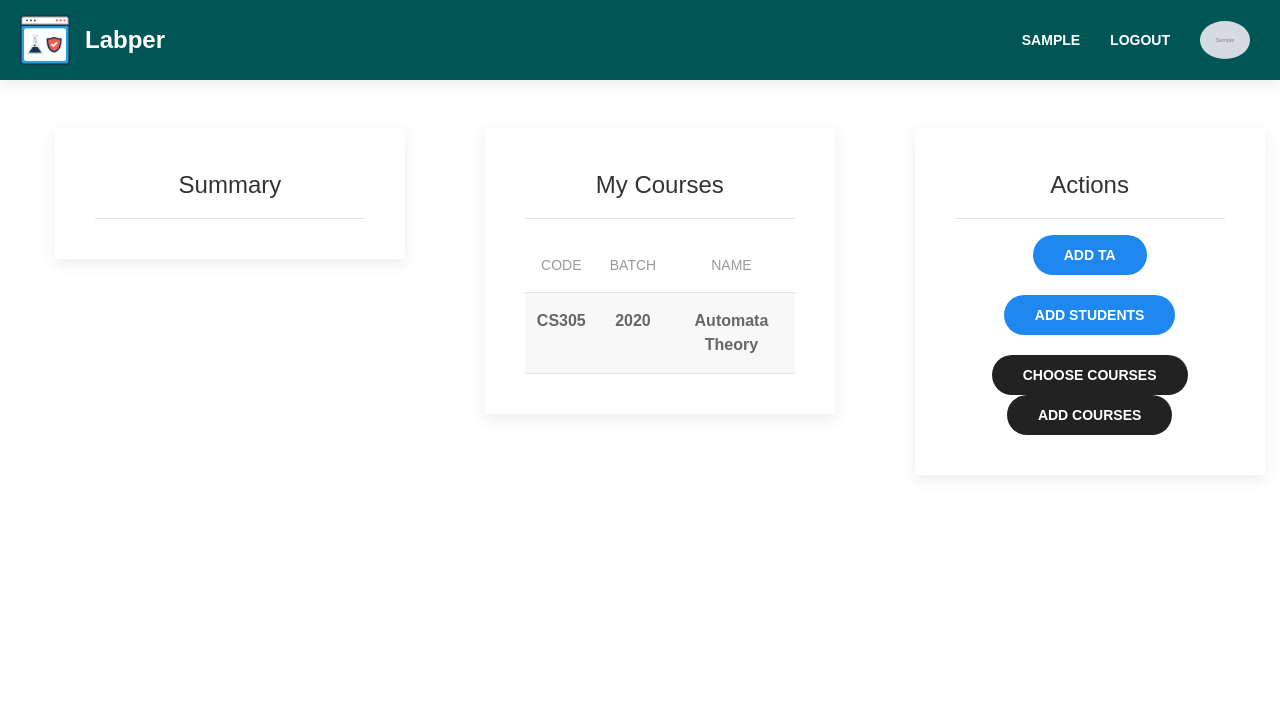
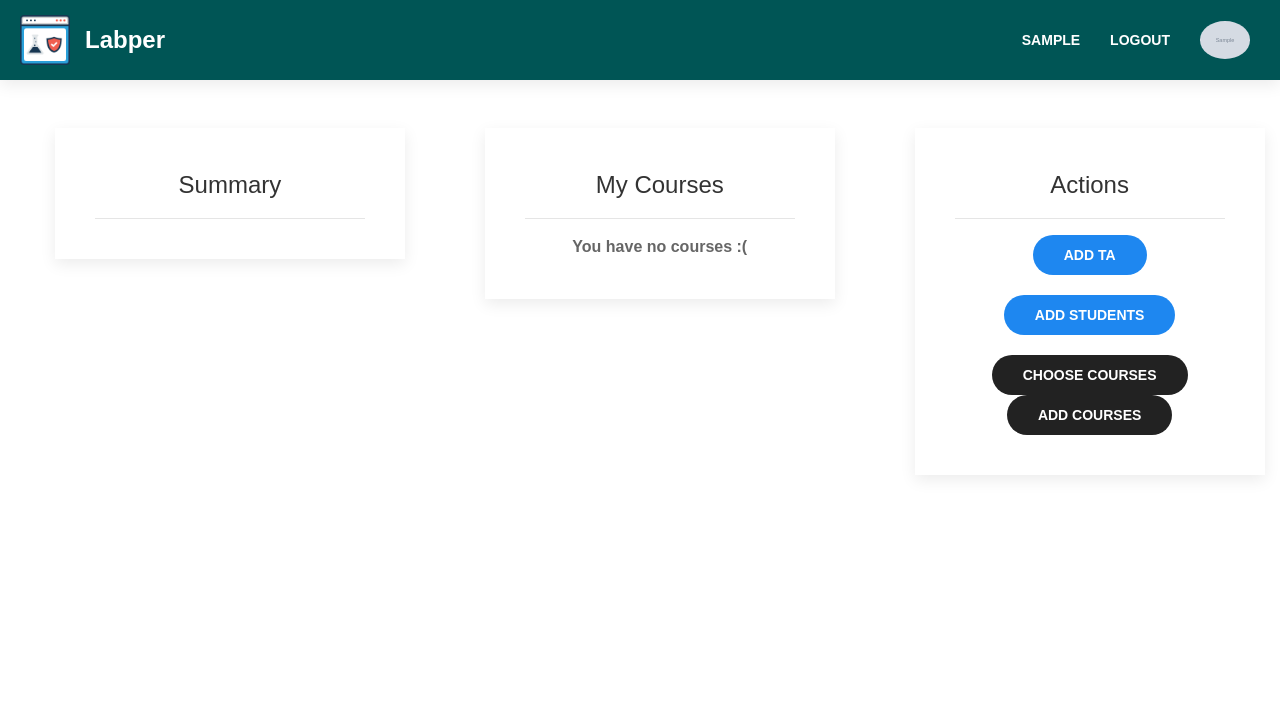
Before and after one commit to aashutoshrathi/labper, a Django app: page /home/ in a window 1280 px wide. Shown: the top 715 px of the page. Run offline with Django 3.2, Linux system fonts and the light colour scheme; a user stored in the database is signed in; tables that the repository leaves empty hold one stand-in row (values such as "Sample post"); grey boxes marked "Sample" are stand-in pictures; some libraries are stand-ins or nearby versions; some web fonts are replaced.

Commit message:
List Courses on Home and Teach functionality

```diff
--- a/brutus/urls.py
+++ b/brutus/urls.py
@@ -13,7 +13,7 @@ urlpatterns = [
     url(r'^add_course/', views.AddCourseView.as_view(), name='add_course'),
     url(r'^list_course/', views.ListCourseView.as_view(), name='list_course'),
     path('admin/', admin.site.urls),
-    # url(r'^login/$', auth_views.LoginView.as_view(template_name="registration/login.html"), name='login'),
     url(r'^logout/$', auth_views.LogoutView.as_view(template_name="registration/login.html"), name='logout'),
     url(r'^oauth/', include('social_django.urls', namespace='social')),
+    url(r'^teach/(?P<teacher>[\w\-]+)/(?P<course>[\w\-]+)/$', views.teach_course, name='teach')
 ]
--- a/landing/templates/landing/course_list.html
+++ b/landing/templates/landing/course_list.html
@@ -26,7 +26,7 @@
                 <td class="uk-text-center">{{ course.target_batch }}</td>
                 <td class="uk-text-center">{{ course.name }}</td>
                 <td>
-                    <a class="uk-width-1-1 uk-button text-white uk-button-secondary uk-width-auto uk-align-center uk-border-pill">
+                    <a href="{% url 'teach' teacher=user.profile.teacher_profile.id course=course.code %}" class="uk-width-1-1 uk-button text-white uk-button-secondary uk-width-auto uk-align-center uk-border-pill">
                         Teach
                     </a>
                 </td>
--- a/landing/templates/landing/home.html
+++ b/landing/templates/landing/home.html
@@ -17,6 +17,7 @@
                 <div class="uk-card uk-card-default uk-card-body">
                     <h3 class="uk-card-title">My Courses</h3>
                     <hr>
+                    {% if courses %}
                     <table class="uk-table uk-table-striped">
                         <thead>
                             <tr>
@@ -26,13 +27,18 @@
                             </tr>
                         </thead>
                         <tbody>
+                            {% for course in courses %}
                             <tr>
-                                <td>CS305</td>
-                                <td>2020</td>
-                                <td>Automata Theory</td>
+                                <td>{{ course.code }}</td>
+                                <td>{{ course.target_batch }}</td>
+                                <td>{{ course.name }}</td>
                             </tr>
+                            {% endfor %}
                         </tbody>
                     </table>
+                    {% else %}
+                        <p class="uk-text-center"> You have no courses :(  </p>
+                    {% endif %}
                 </div>
             </div>
             <div class="uk-width-1-3">
--- a/landing/views.py
+++ b/landing/views.py
@@ -1,19 +1,30 @@
+import profile
+
+from .forms import AddCourseForm
+from .models import Course, Profile, Teacher
+from django.contrib import messages
 from django.contrib.auth.decorators import login_required
-from django.shortcuts import render, redirect
-from django.contrib import messages
-from .models import Profile, Teacher, Course
 from django.http import JsonResponse
+from django.shortcuts import redirect, render
 from django.views import View
-from .forms import AddCourseForm
+
 
 @login_required
 def home(request):
     x = request.user
     target = Profile.objects.get(user=x)
-    upgradable = False
     if not target.user.username.isdigit():
-        upgradable = True
-    return render(request, 'landing/home.html', {'upgd': upgradable})
+        teacher = Teacher.objects.get(profile=target)
+        courses = teacher.course.all()
+        context = {
+            'upgd': True,
+            'courses': courses,
+        }
+    else:
+        context = {
+            'upgd': False
+        }
+    return render(request, 'landing/home.html', context=context)
 
 
 @login_required
@@ -33,8 +44,8 @@ def upgrade(request):
 
 class ListCourseView(View):
     def get(self, request):
-        courses = Course.objects.all()
-        return render(request, 'landing/course_list.html', {'courses':courses})
+        t_courses = Teacher.objects.get(profile=request.user.profile).course.all()
+        return render(request, 'landing/course_list.html', {'courses':t_courses})
 
 
 class AddCourseView(View):
@@ -63,6 +74,22 @@ class AddCourseView(View):
                                                               'form_title': title})
 
 
+@login_required
+def teach_course(request, course, teacher):
+    if request.user.profile.teacher_profile:
+        current = Teacher.objects.get(id=teacher)
+        course_current = Course.objects.get(code=course)
+        current.course.add(course_current)
+    else:
+        data = {
+            'error': "Forbidden",
+            'description': "Not for you Nigga!"
+        }
+        return JsonResponse(data)
+    messages.success(request, 'Your course was added successfully!')
+    return redirect('ListCourseView')
+
+
 def land(request):
     if request.user.is_authenticated:
         return redirect('home')
--- a/static/css/style.css
+++ b/static/css/style.css
@@ -7,6 +7,7 @@ body {
     min-height: 100%;
     flex-direction: column;
     height: 100%;
+    overflow: hidden; // prevents page from getting out of aukat
 }
 
 .site-content {
```
